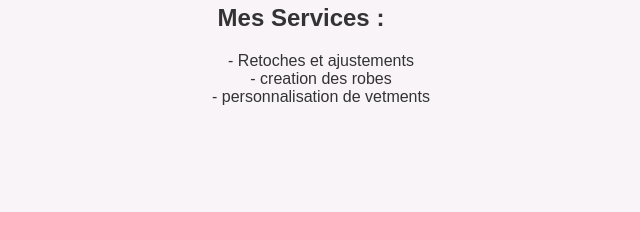
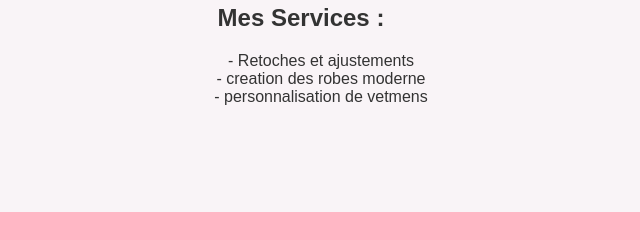
Before and after one commit to mariasl200426-web/mon-projet, a plain HTML site: page index.html in a window 1280 px wide. Shown: the part 946-1186 px from the top of the page, 339-979 px from the left. Drawn offline with Linux system fonts and the light colour scheme; files whose address does not match are found by name.

Commit message:
Update index.html

```diff
--- a/index.html
+++ b/index.html
@@ -21,7 +21,8 @@
         <div class="hero-content">
             <h1>Bienvenue dans mon Atelier de couture</h1>
             <h2> Maria Sl</h2>
-            <h3>Bienvenue dans mon univers de couture et de confection sur mesure, avec mes creation les plus recentes. Je serais honorée de votre visite. </h3>
+            <h3>Bienvenue dans mon univers de couture et de confection sur mesure, avec mes creation les plus recentes.
+                 Je serais honorée de votre visite. </h3>
             <p>Je crée des modéles sur mesure, retouches est bien plus!</p>
             <a href="about.html" class="btn">En savoir plus</a>
         </div><img src="c:\Users\MICRO TEKK\Desktop\mon-projet\img2.jpg" alt="Maria couture" clacce="main-img">
@@ -35,8 +36,8 @@
         <h2>Mes Services :</h2>
         <ul>
             <li>- Retoches et ajustements</li>
-            <li>- creation des robes</li>
-            <li>- personnalisation de vetments</li>
+            <li>- creation des robes moderne</li>
+            <li>- personnalisation de vetmens</li>
         </ul>
     </section>
 
```
